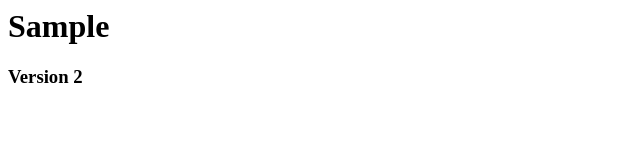
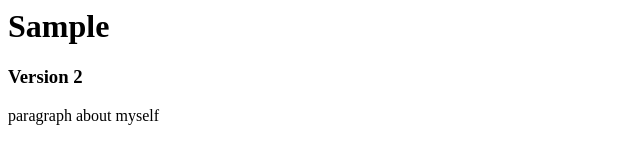
Before and after one commit to carosales820/sample, a plain HTML site: page index.html in a window 1280 px wide. Shown: the whole page, without its empty margins (0-640 px from the left). Drawn offline with Linux system fonts and the light colour scheme.

Commit message:
version 3

```diff
--- a/index.html
+++ b/index.html
@@ -7,5 +7,7 @@
 
 		<h3>Version 2</h3>
 
+	</p> paragraph about myself<p>
+
 </body>
 </html>
```
